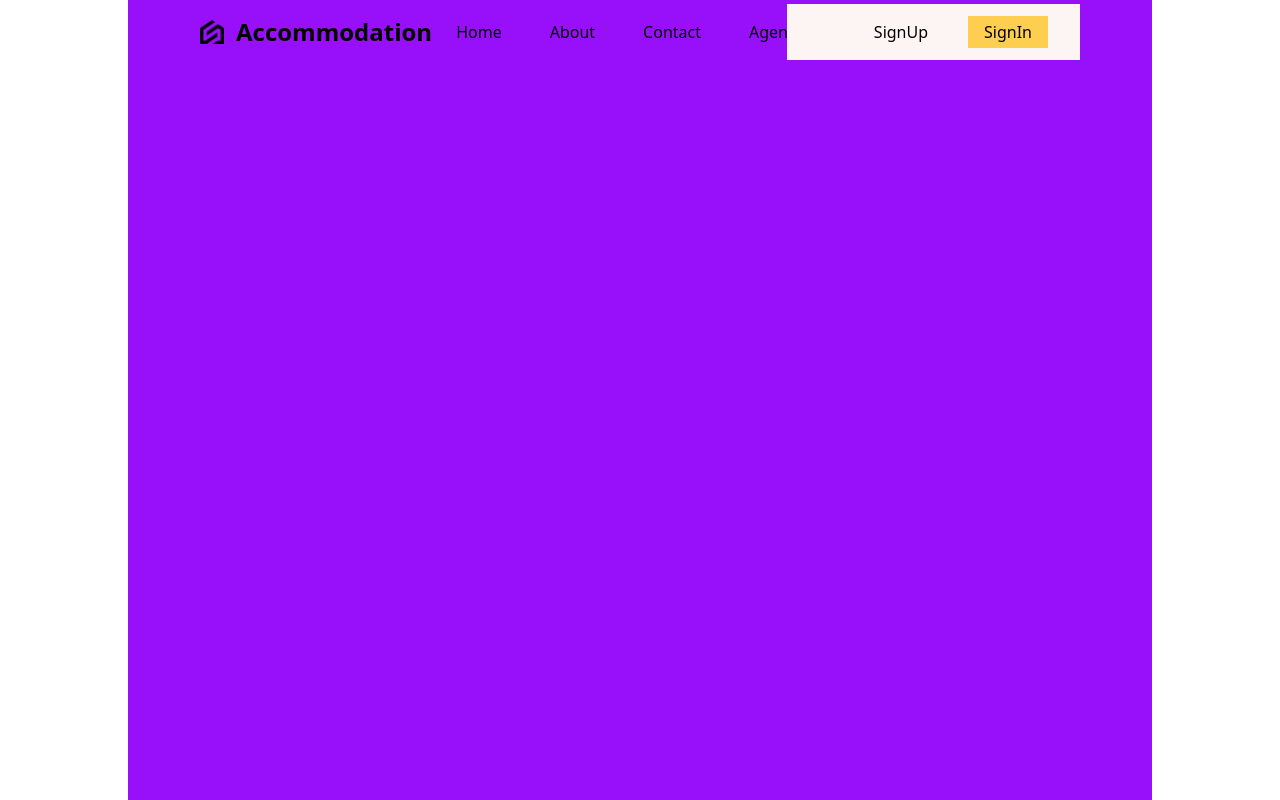
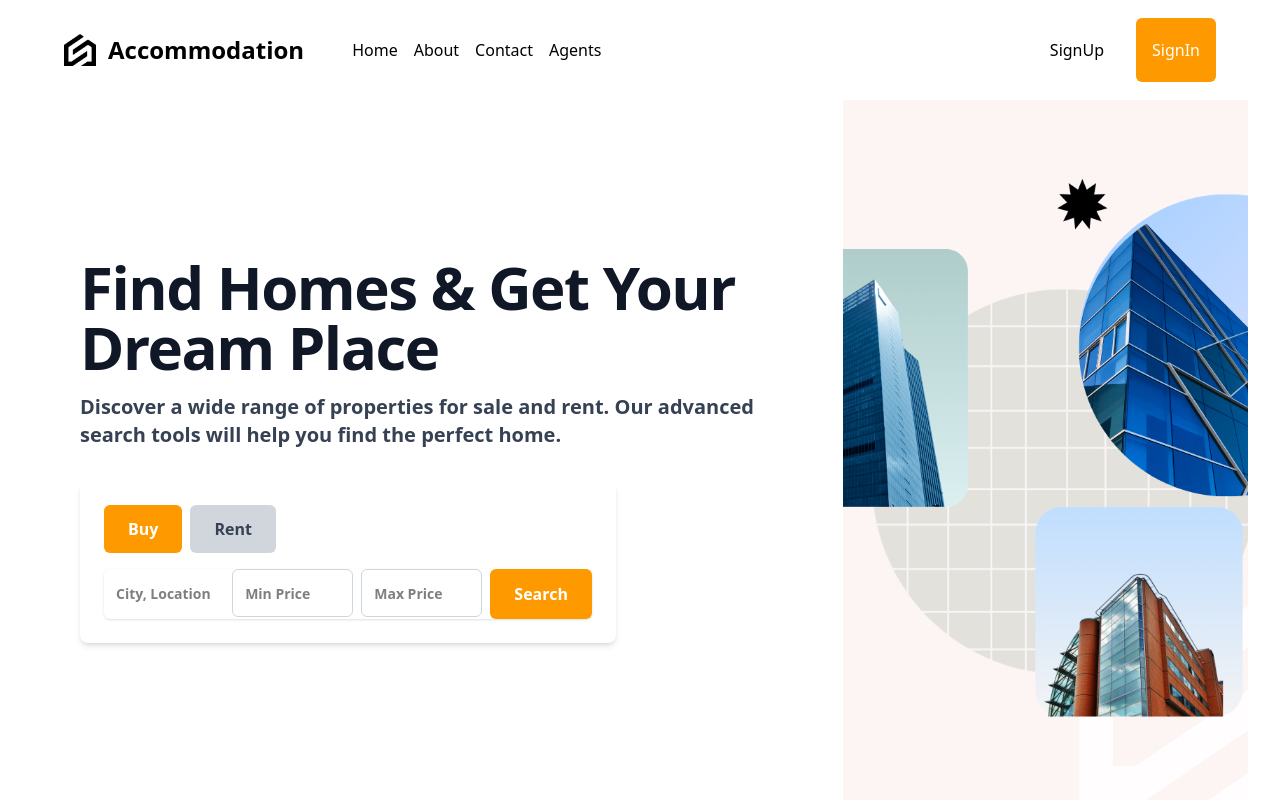
Before and after one commit to GauravSharma1711/Accommodations, a React (Vite) app in the folder frontend/: page / in a window 1280 px wide. Built offline with nearby package versions, Linux system fonts and the light colour scheme.

Commit message:
frontPage completed

```diff
--- a/frontend/src/App.jsx
+++ b/frontend/src/App.jsx
@@ -1,17 +1,15 @@
+// App.js
 import React from 'react'
 import Navbar from './components/Navbar'
+import HomePage from './pages/HomePage'
 
 const App = () => {
   return (
     <div
-   className=' bg-red-500 min-h-screen max-w-4/5  m-auto pl-10 pr-10
-    sm:bg-amber-700 md:bg-cyan-700 lg:bg-purple-600
-     '
-     >
-
-  <Navbar/>
-
-
+      className='min-h-screen max-w-7xl mx-auto px-4 sm:px-6 lg:px-8'
+    >
+      <Navbar />
+      <HomePage />
     </div>
   )
 }
--- a/frontend/src/components/Navbar.jsx
+++ b/frontend/src/components/Navbar.jsx
@@ -1,34 +1,60 @@
-import React from 'react'
+// components/Navbar.js
+import React, { useState } from 'react'
 
 const Navbar = () => {
+  const [open, SetOpen] = useState(false);
+
   return (
-    <nav className=' flex justify-between items-center h-12 leading-12 p-8 '>
-        <div  className=' w-7/12 flex items-center gap-12'>
+    <nav className='flex justify-between items-center h-[60px] md:h-[80px] lg:h-[100px] leading-12 p-4 md:p-8'>
+      <div className='flex items-center gap-4 md:gap-6 lg:gap-12'>
+        <a href='/' className='flex items-center gap-2 md:gap-3'>
+          <img className='h-6 w-6 md:h-8 md:w-8' src='/logo.png' alt='Logo' />
+          <span className='hidden md:block font-semibold text-xl md:text-2xl leading-tight'>
+            Accommodation
+          </span>
+        </a>
 
-        <a href='/' className='flex items-center gap-3'>
-  <img className='h-6 w-6' src='/logo.png' alt='Logo' />
-  <span className='hidden md:block font-semibold text-2xl leading-4'>
-  Accommodation
-</span>
+        <div className='hidden lg:flex space-x-4'>
+          <a href="" className='hover:text-gray-600'>Home</a>
+          <a href="" className='hover:text-gray-600'>About</a>
+          <a href="" className='hover:text-gray-600'>Contact</a>
+          <a href="" className='hover:text-gray-600'>Agents</a>
+        </div>
+      </div>
 
-</a>
+      <div className="flex items-center justify-end gap-2 md:gap-4">
+        <div className="hidden lg:flex space-x-4">
+          <a href="" className='px-4 py-2 hover:text-gray-600'>SignUp</a>
+          <a href="" className='bg-amber-500 hover:bg-amber-600 text-white px-4 py-2 rounded-md focus:outline-none focus:ring-2 focus:ring-amber-400 focus:ring-offset-1'>SignIn</a>
+        </div>
+        <button
+          onClick={() => SetOpen((prev) => !prev)}
+          className='lg:hidden focus:outline-none'
+        >
+          <img src="/menu.png" alt="Menu" className='h-8 w-8 cursor-pointer' />
+        </button>
 
-
-<a href="" className='hidden lg:block '>Home</a>
-<a href="" className='hidden lg:block '>About</a>
-<a href="" className='hidden lg:block '>Contact</a>
-<a href="" className='hidden lg:block '>Agents</a>
-
+        <div
+          className={`fixed top-0 right-0 bg-black text-white h-screen w-3/4 max-w-sm z-30
+            transform transition-transform duration-300 ease-in-out ${open ? 'translate-x-0' : 'translate-x-full'}`}
+        >
+          <div className='p-8 flex flex-col gap-8 font-extrabold leading-loose'>
+            <div className='flex justify-end'>
+              <button onClick={() => SetOpen(false)} className='focus:outline-none text-gray-400 hover:text-gray-100'>
+                <svg className="h-6 w-6" fill="none" viewBox="0 0 24 24" stroke="currentColor">
+                  <path strokeLinecap="round" strokeLinejoin="round" strokeWidth={2} d="M6 18L18 6M6 6l12 12" />
+                </svg>
+              </button>
+            </div>
+            <a href="" className='hover:text-amber-500'>Home</a>
+            <a href="" className='hover:text-amber-500'>About</a>
+            <a href="" className='hover:text-amber-500'>Contact</a>
+            <a href="" className='hover:text-amber-500'>Agents</a>
+            <a href="" className='hover:text-amber-500'>SignIn</a>
+            <a href="" className='hover:text-amber-500'>SignUp</a>
+          </div>
         </div>
-
-
-<div className="w-4/12 p-7 flex items-center justify-end gap-2 bg-[#fcf5f3] leading-8 h-full
-">
-
-    <a href="" className=' px-6 m-1 hidden lg:block'>SignUp</a>
-    <a href="" className=' bg-[#fece51] px-4 m-1 hidden lg:block'>SignIn</a>
-    <img src="/menu.png" alt="" className=' flex justify-center items-center lg:hidden h-10 w-10' />
-        </div>
+      </div>
     </nav>
   )
 }
--- /dev/null
+++ b/frontend/src/components/SearchBar.jsx
@@ -0,0 +1,48 @@
+// components/SearchBar.js
+import React from 'react'
+
+
+const SearchBar = () => {
+  return (
+    <div className='w-full md:w-4/5 lg:w-3/4 bg-white rounded-lg shadow-md p-4 md:p-6'>
+      <div className='flex space-x-2 mb-4'>
+        <button className='h-10 md:h-12 px-4 md:px-6 bg-amber-500 text-white rounded-md font-semibold hover:bg-amber-600 focus:outline-none focus:ring-2 focus:ring-amber-400 focus:ring-offset-1'>
+          Buy
+        </button>
+        <button className='h-10 md:h-12 px-4 md:px-6 bg-gray-300 text-gray-700 rounded-md font-semibold hover:bg-gray-400 focus:outline-none focus:ring-2 focus:ring-gray-400 focus:ring-offset-1'>
+          Rent
+        </button>
+      </div>
+      <div className='flex flex-col md:flex-row rounded-md shadow-sm'>
+        <div className='relative flex-grow focus-within:z-10 mb-2 md:mb-0 md:mr-2'>
+          <input
+            type='text'
+            className='block w-full h-10 md:h-12 pl-3 pr-3 sm:text-sm border-gray-300 rounded-md md:rounded-l-md focus:outline-none focus:ring-amber-500 focus:border-amber-500'
+            placeholder='City, Location'
+          />
+        </div>
+        <div className='relative flex-grow focus-within:z-10 mb-2 md:mb-0 md:mr-2'>
+          <input
+            type='text'
+            className='block w-full h-10 md:h-12 pl-3 pr-3 sm:text-sm border border-gray-300 rounded-md focus:outline-none focus:ring-amber-500 focus:border-amber-500'
+            placeholder='Min Price'
+          />
+        </div>
+        <div className='relative flex-grow focus-within:z-10 mb-2 md:mb-0 md:mr-2'>
+          <input
+            type='text'
+            className='block w-full h-10 md:h-12 pl-3 pr-3 sm:text-sm border border-gray-300 rounded-md md:rounded-r-md focus:outline-none focus:ring-amber-500 focus:border-amber-500'
+            placeholder='Max Price'
+          />
+        </div>
+        <button
+          className='bg-amber-500 hover:bg-amber-600 text-white font-bold py-2 px-4 md:py-3 md:px-6 rounded-md focus:outline-none focus:ring-2 focus:ring-amber-400 focus:ring-offset-1'
+        >
+          Search
+        </button>
+      </div>
+    </div>
+  )
+}
+
+export default SearchBar
--- /dev/null
+++ b/frontend/src/pages/HomePage.jsx
@@ -0,0 +1,24 @@
+// pages/HomePage.js
+import React from 'react'
+import SearchBar from '../components/SearchBar'
+
+const HomePage = () => {
+  return (
+    <div className='min-h-[calc(100vh-100px)] flex flex-col lg:flex-row'>
+      <div className='w-full lg:w-2/3 p-6 md:p-12 font-bold leading-relaxed flex flex-col justify-center items-start'>
+        <h1 className='text-4xl md:text-5xl lg:text-6xl font-extrabold tracking-tight text-gray-900 mb-4'>
+          Find Homes & Get Your Dream Place
+        </h1>
+        <p className='text-lg md:text-xl font-semibold text-gray-700 mb-8'>
+          Discover a wide range of properties for sale and rent. Our advanced search tools will help you find the perfect home.
+        </p>
+        <SearchBar />
+      </div>
+      <div className='w-full lg:w-1/3 bg-[rgb(252,245,243)] flex items-center justify-center overflow-hidden'>
+        <img src="/bg.png" alt="Modern Home" className='object-cover w-full h-full' />
+      </div>
+    </div>
+  )
+}
+
+export default HomePage
```
